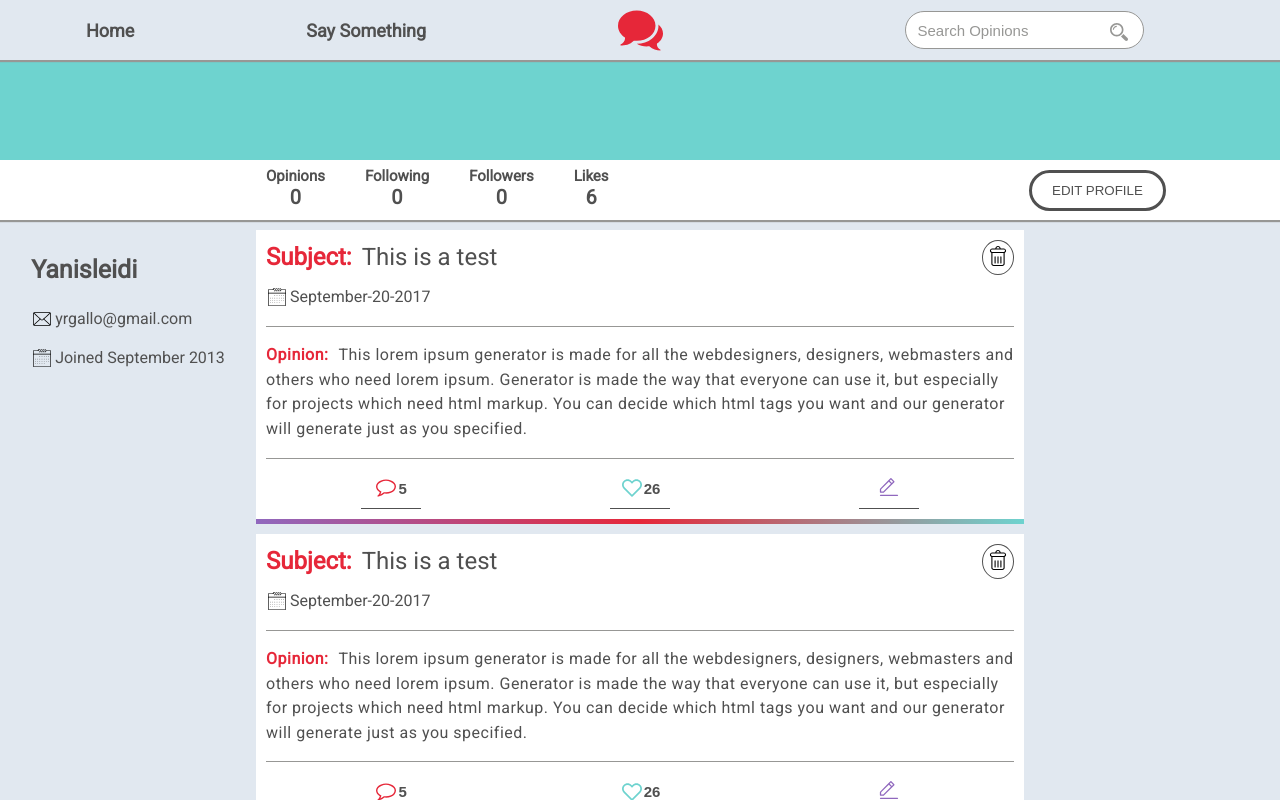
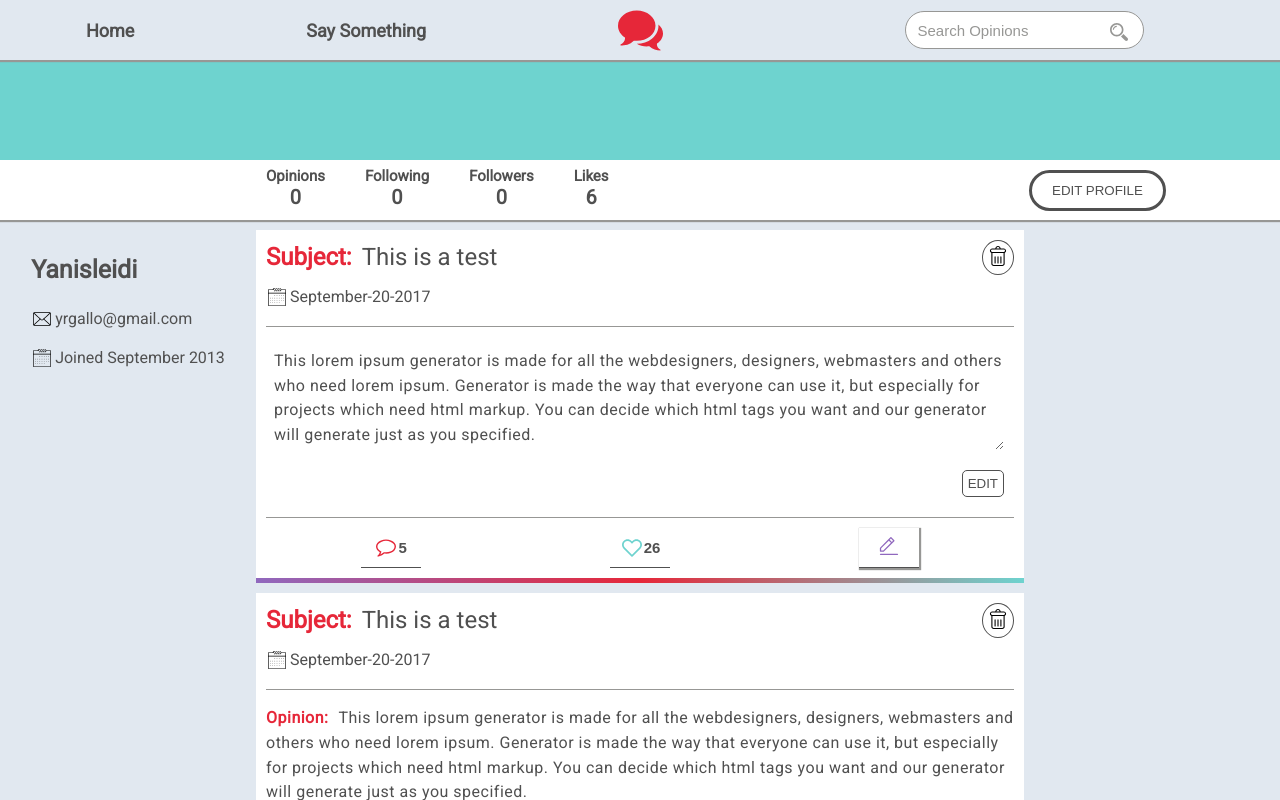
Before and after one commit to yarogallo/speak-free, a React (Create React App) app: page / in a window 1280 px wide. Both pictures are taken after a click on the button 889 px from the left and 488 px from the top of the page. Shown: the top 800 px of the page. Built offline with nearby package versions, Linux system fonts and the light colour scheme.

Commit message:
Edit opinion funcionality

```diff
--- a/package.json
+++ b/package.json
@@ -6,7 +6,8 @@
     "prop-types": "^15.6.2",
     "react": "^16.4.1",
     "react-dom": "^16.4.1",
-    "react-scripts": "1.1.4"
+    "react-scripts": "1.1.4",
+    "react-textarea-autosize": "^7.0.4"
   },
   "scripts": {
     "start": "react-scripts start",
--- /dev/null
+++ b/src/components/OpinionThumbnail/EditOpinionForm/index.js
@@ -0,0 +1,74 @@
+import React, { Component } from 'react';
+import PropTypes from 'prop-types';
+import './style/style.css';
+import TextButton from '../../TextButton/index';
+import Textarea from 'react-textarea-autosize';
+
+class EditOpinionForm extends Component {
+	constructor(props) {
+		super(props);
+		this.state = {
+			value: this.props.opinion
+		};
+		this.modifyContentHandler = this.modifyContentHandler.bind(this);
+		this.submitEditedOpinion = this.submitEditedOpinion.bind(this);
+		this.textareaRef = null;
+		this.setRef = elem => {
+			this.textareaRef = elem;
+		};
+	}
+	componentDidMount() {
+		if(this.textareaRef) {
+			this.textareaRef.focus();
+		}
+	}
+
+	modifyContentHandler(evt) {
+		this.setState({
+			value: evt.target.value
+		});
+	}
+
+	submitEditedOpinion() {
+		alert(this.state.value);
+	}
+
+	render() {
+		const customStyle = {
+			border: 0,
+			letterSpacing: 0.5,
+			lineHeight: 1.54,
+			outline: 0,
+			fontSize: "inherit",
+			fontFamily: "'Roboto', sans-serif",
+			color: "var(--main-color-gray)",
+			width: "100%"
+		};
+		const {
+			opinion
+		} = this.props;
+		const { value } = this.state;
+		return(
+			<form className="edit-opinion-form" onSubmit={this.submitEditedOpinion}>
+				<Textarea
+					defaultValue={value}
+					onChange={evt => this.modifyContentHandler(evt)}
+					style={customStyle}
+					maxRows={6}
+					inputRef={tag => this.textareaRef = tag}
+				/>
+				<TextButton text="edit" customClasses="edit-button" onClickHandler={this.submitEditedOpinion}/>
+			</form>
+		);
+	}
+}
+
+EditOpinionForm.propTypes = {
+	opinion: PropTypes.string.isRequired
+}
+
+EditOpinionForm.defaultProps = {
+	opinion: ""
+}
+
+export default EditOpinionForm;
--- /dev/null
+++ b/src/components/OpinionThumbnail/EditOpinionForm/style/style.css
@@ -0,0 +1,18 @@
+.edit-opinion-form {
+	display: flex;
+	flex-direction: column;
+	align-items: flex-end;
+	overflow: hidden;
+	margin-top: 10px;
+	padding: 10px
+}
+
+
+.edit-opinion-form .edit-button {
+	background-color: var(--main-color-white);
+	padding: 5px;
+	color: var(--main-color-gray);
+	border: 1px solid var(--main-color-gray);
+	margin-bottom: 10px;
+	margin-top: 20px;
+}
--- a/src/components/OpinionThumbnail/OpinionNav/index.js
+++ b/src/components/OpinionThumbnail/OpinionNav/index.js
@@ -1,18 +1,19 @@
-import React, { Component } from 'react';
+import React from 'react';
 import CommentLogo from '../images/comment-white-oval-bubble.svg';
 import LikeLogo from '../images/heart-outline.svg';
 import EditLogo from '../images/edit.svg';
 import PropTypes from 'prop-types';
 import './style/style.css';
 
-class OpinionNav extends Component {
-	render() {
+function OpinionNav(props) {
 	const {
 		customClass,
 		numComments,
 		numLikes,
-			onClickComment
-		} = this.props;
+		onClickComment,
+		onClickEdit
+	} = props;
+
 	return(
 		<section className={`opinion-nav ${customClass}`}>
 			<button type="button" onClick={() => {onClickComment()}}>
@@ -27,7 +28,7 @@ class OpinionNav extends Component {
 					<span className="numb">{numLikes? numLikes : ""}</span>
 				</div>
 			</button>
-				<button type="button-content">
+			<button type="button-content" onClick={() => {onClickEdit()}}>
 				<div className="edit">
 					<img src={EditLogo} alt="edit icon"/>
 				</div>
@@ -35,13 +36,13 @@ class OpinionNav extends Component {
 		</section>
 	);
 }
-}
 
 OpinionNav.propTypes = {
 	customClass: PropTypes.string,
 	numComments: PropTypes.number,
 	numLikes: PropTypes.number,
-	onClickComment: PropTypes.func
+	onClickComment: PropTypes.func,
+	onClickEdit: PropTypes.func,
 };
 
 OpinionNav.defaultProps = {
--- a/src/components/OpinionThumbnail/index.js
+++ b/src/components/OpinionThumbnail/index.js
@@ -4,19 +4,28 @@ import PropTypes from 'prop-types';
 import './style/style.css';
 import TextButton from '../TextButton/index';
 import CommentsList from './CommentsList/index';
+import EditOpinionForm from './EditOpinionForm/index';
 
 class OpinionThumbnail extends Component {
 	constructor(props) {
 		super(props);
 		this.state = {
-			showComments: false
+			showComments: false,
+			editMode: false,
 		};
 		this.toggleCommentList = this.toggleCommentList.bind(this);
+		this.toggleEditMode = this.toggleEditMode.bind(this);
 	}
 
 	toggleCommentList() {
 		this.setState( prevState => ({
 			showComments: !prevState.showComments,
+		}));
+	}
+
+	toggleEditMode() {
+		this.setState( prevState => ({
+			editMode: !prevState.editMode,
 		}));
 	}
 
@@ -29,7 +38,10 @@ class OpinionThumbnail extends Component {
 			date
 		} = this.props.opinionThum;
 		const { customClass } = this.props;
-		const {showComments} = this.state;
+		const {
+			showComments,
+			editMode
+		} = this.state;
 		return(
 			<article className={`opinion-thumb ${customClass}`}>
 				<header>
@@ -39,14 +51,18 @@ class OpinionThumbnail extends Component {
 				</header>
 				<div className="br"></div>
 				<div className="opinion-container">
-					<p><span className="opinion">opinion:</span>{opinion}</p>
+					{editMode
+						?<EditOpinionForm opinion={opinion}/>
+						:<p><span className="opinion">opinion:</span>{opinion}</p>
+					}
 				</div>
 				<div className="br"></div>
 				<footer>
 					<OpinionNav
 						numComments={numComments}
 						numLikes={numLikes}
-						onClickComment={this.toggleCommentList}/>
+						onClickComment={this.toggleCommentList}
+						onClickEdit={this.toggleEditMode}/>
 						{showComments ? <CommentsList/> : null}
 					<div className="separator"></div>
 				</footer>
--- a/src/styles/index.css
+++ b/src/styles/index.css
@@ -27,6 +27,10 @@ button, input {
   cursor: pointer;
  }
 
+ button:focus {
+    box-shadow: 1px 1px 1px 1px var(--main-color-light-gray);
+ }
+
 .container {
   position: relative;
   width: 100%;
```
Also changed, not shown: 1 other file (tests, documents, lock files or other folders). Lines whose indentation alone changed are shown as unchanged.
